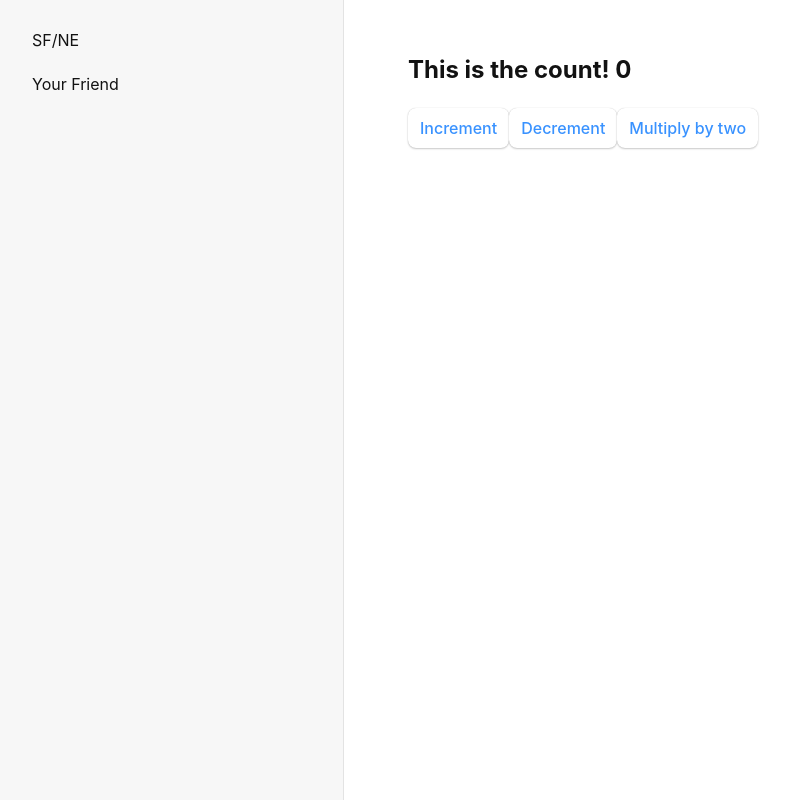
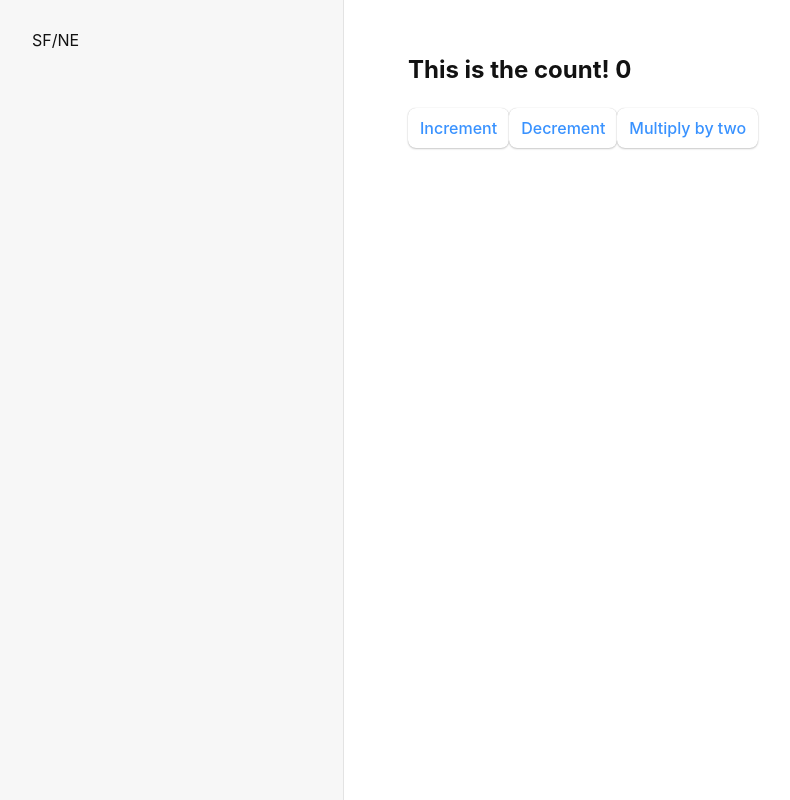
Before and after one commit to IanKaneshiro/nfl-challenge, a React (Vite) app: page /counter in a window 1280 px wide. Shown: the whole page, without its empty margins (8-798 px from the left). Built offline with nearby package versions, Linux system fonts and the light colour scheme.

Commit message:
working on error page

```diff
--- a/src/error-page.jsx
+++ b/src/error-page.jsx
@@ -7,7 +7,7 @@ export default function ErrorPage() {
   return (
     <div id="error-page">
       <h1>Oops!</h1>
-      <p>Sorry, an unexpected error has occurred.</p>
+      <p>Sorry, an unexpected error has occurred</p>
       <p>
         <i>{error.statusText || error.message}</i>
       </p>
--- a/src/root.jsx
+++ b/src/root.jsx
@@ -22,9 +22,6 @@ export default function Root() {
             <li>
               <Link to={`contacts/1`}> {nflScores[0].game}</Link>
             </li>
-            <li>
-              <Link to={`contacts/2`}>Your Friend</Link>
-            </li>
           </ul>
         </nav>
       </div>
```
